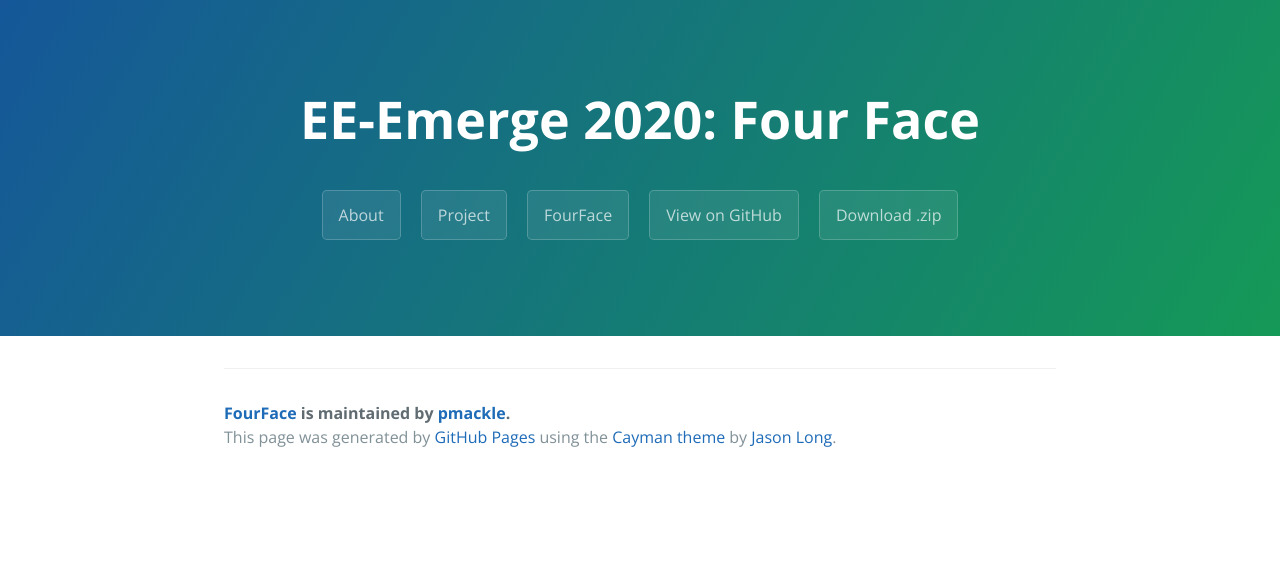
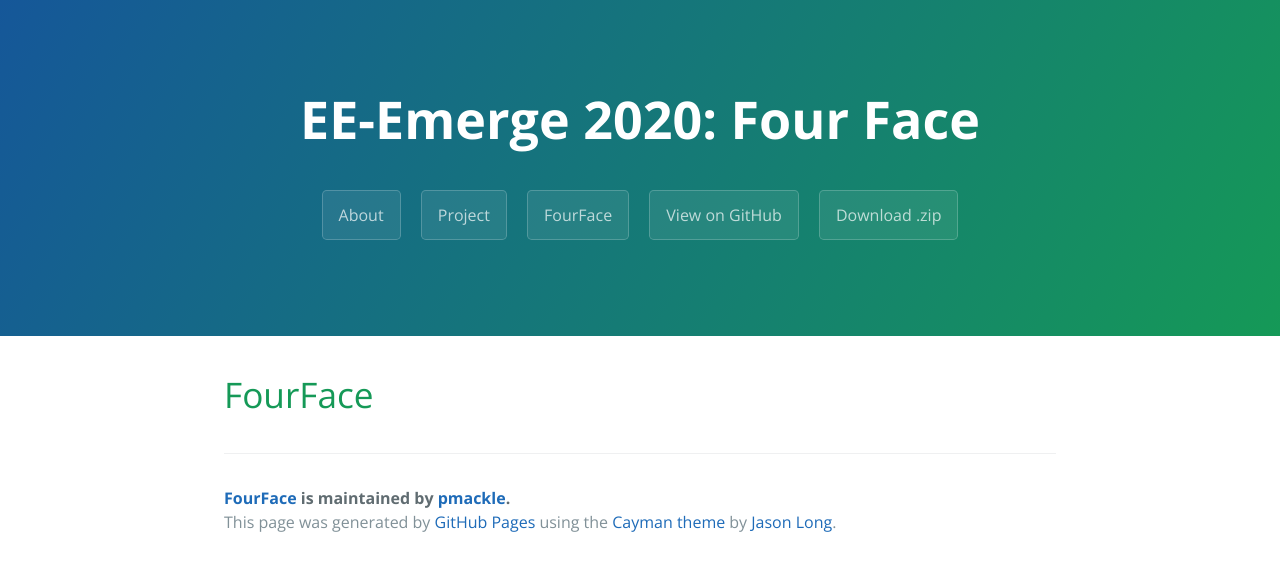
Before and after one commit to pmackle/EE-Emerge-2020-FourFace, a Jekyll site: the page built from docs/Project.md, in a window 1280 px wide. Shown: the top 571 px of the page. Built offline with Jekyll 4.4.1, drawn with Linux system fonts in a browser that asks for light colours.

Commit message:
Update Project.md
title

```diff
--- a/docs/Project.md
+++ b/docs/Project.md
@@ -3,3 +3,5 @@ title: Project
 layout: template
 filename: Project
 ---
+
+# FourFace
```
